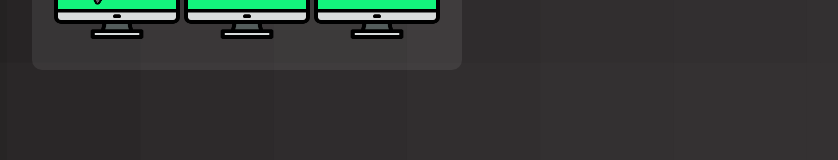
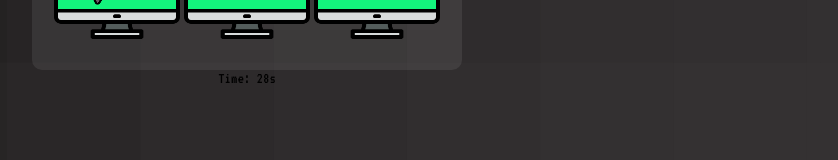
Before and after one commit to juusorutanen/whack-a-job-game, a React (Create React App) app: page / in a window 1280 px wide. Both pictures are taken after a click on the button "Start". Shown: the part 604-764 px from the top of the page, without its empty margins (393-1231 px from the left). Built offline with nearby package versions, Linux system fonts and the light colour scheme; a web font is replaced by a local one.

Commit message:
add Timer component

```diff
--- a/src/App.tsx
+++ b/src/App.tsx
@@ -2,12 +2,15 @@ import { useEffect, useState } from "react";
 import "./App.css";
 import bug from "./monitorhiring.png";
 import hole from "./monitor.png";
+import Timer from "./components/Timer";
 
 function App() {
+
   const [playing, setPlaying] = useState(false);
-
   const [score, setScore] = useState(0);
   const [bugs, setBugs] = useState<boolean[]>(new Array(9).fill(false));
+
+  const TIME_LIMIT: number = 30000;
 
   function setBugVisibility(index: number, isVisible: boolean) {
     setBugs((curBugs) => {
@@ -69,6 +72,10 @@ function App() {
               />
             ))}
           </div>
+          <Timer
+        time={TIME_LIMIT}
+        onEnd={() => setPlaying(false)}
+        />
         </>
       )}
     </div>
--- /dev/null
+++ b/src/components/Timer.tsx
@@ -0,0 +1,23 @@
+import { useRef,useEffect,useState} from "react"
+
+
+const Timer: React.FC<{ time: number, interval?: number, onEnd?: () => void }> = ({ time, interval = 1000, onEnd }) => {
+  const [internalTime, setInternalTime] = useState<number>(time);
+  const timerRef = useRef<NodeJS.Timeout | null>(null);
+  const timeRef = useRef<number>(time);
+
+  useEffect(() => {
+    timerRef.current = setInterval(
+      () => setInternalTime((timeRef.current -= interval)),
+      interval
+    );
+
+    return () => {
+        clearInterval(timerRef.current!);
+    };
+  }, [interval]);
+
+  return <div>{`Time: ${internalTime / 1000}s`}</div>;
+};
+
+export default Timer;
```
